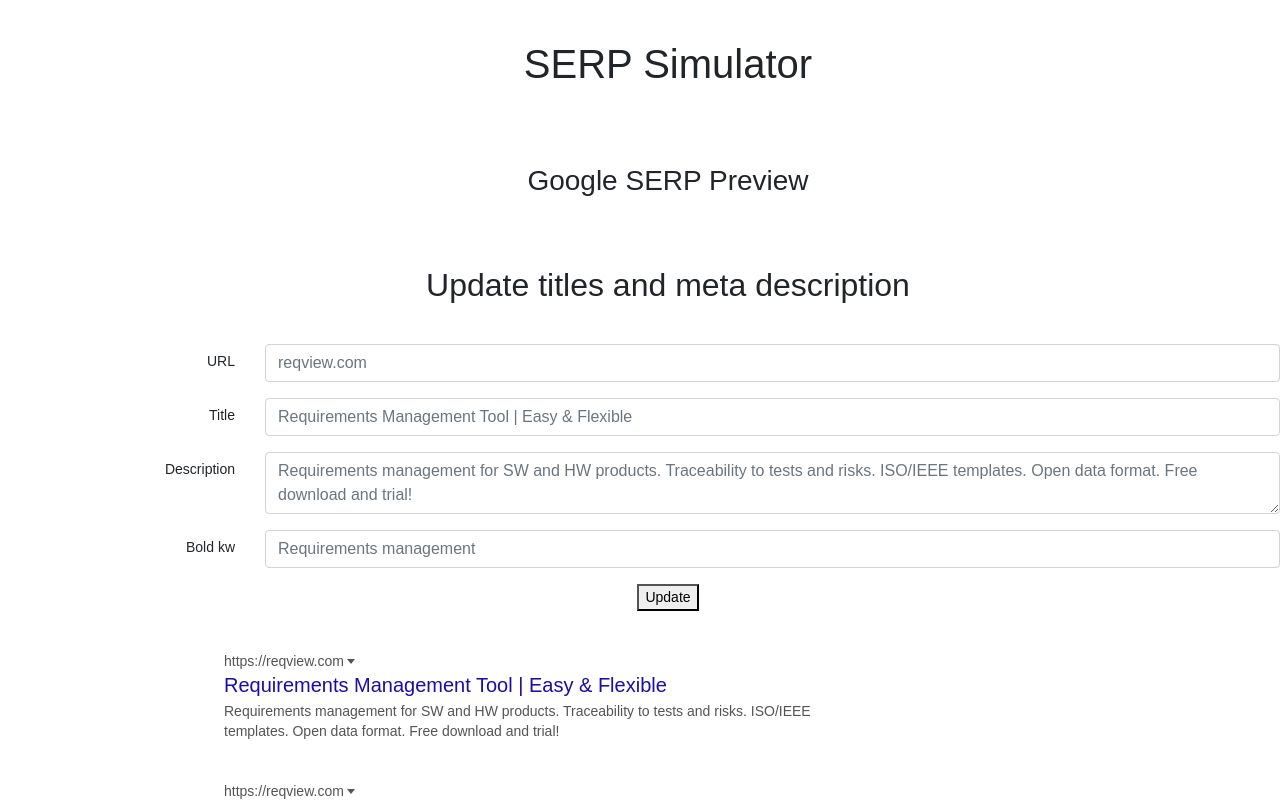
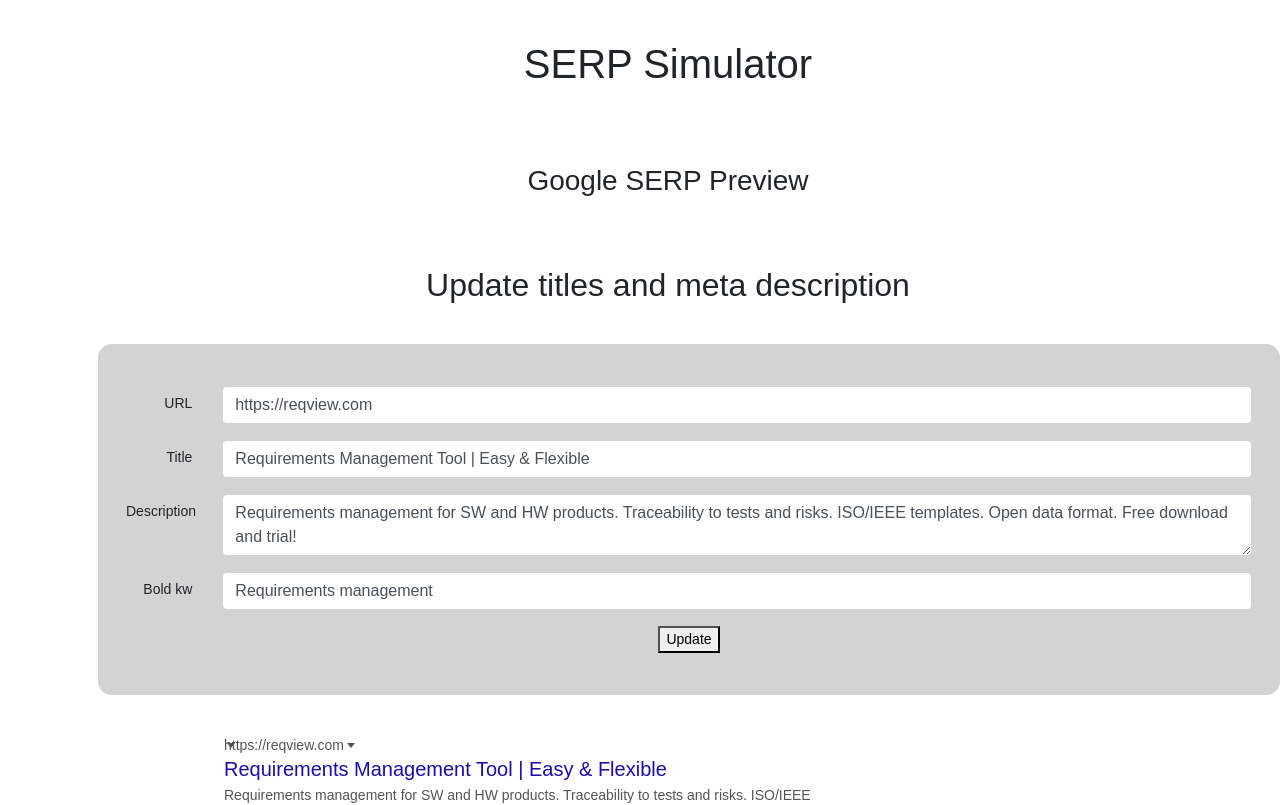
Before and after one commit to tomnovacek/SERP-simulator, a React (Create React App) app: page / in a window 1280 px wide. Shown: the top 805 px of the page. Built offline with nearby package versions, Linux system fonts and the light colour scheme.

Commit message:
Form data handling set state, use state; app and form components integration (contemporarily?)

```diff
--- a/src/App.js
+++ b/src/App.js
@@ -1,10 +1,22 @@
-import React from "react";
+import React, { useState } from "react";
+import { Form, FormGroup, Label, Col, Input } from "reactstrap";
 import "./styles.css";
 import MetaForm from "./Form";
 import Serp from "./Serp";
 import "bootstrap/dist/css/bootstrap.min.css";
 
-export default function App() {
+function App() {
+  const [state, setState] = useState({});
+  /*   const [state, setState] = useState([{
+  url: "reqview.com",
+  title: "Requirements Management Tool | Easy & Flexible",
+  description: "Requirements management for SW and HW products. Traceability to tests and risks. ISO/IEEE templates. Open data format. Free download and trial!"}]); */
+
+  const handleChange = (e) => {
+    setState({ ...state, [e.target.name]: e.target.value });
+    console.log(state);
+  };
+
   return (
     <div className="App">
       <h1>SERP Simulator</h1>
@@ -13,12 +25,76 @@
         <h3>Google SERP Preview</h3>
         <h2>Update titles and meta description</h2>
         <div>
-          <MetaForm />
+          <Form>
+            <FormGroup row>
+              <Label sm={1} for="formGroupExampleInput">
+                URL
+              </Label>
+              <Col>
+                <Input
+                  sm={11}
+                  type="text"
+                  className="form-control"
+                  id="url"
+                  name="url"
+                  defaultValue="https://reqview.com"
+                  onChange={handleChange}
+                />
+              </Col>
+            </FormGroup>
+            <FormGroup row>
+              <Label sm={1} for="formGroupExampleInput">
+                Title
+              </Label>
+              <Col>
+                <Input
+                  sm={11}
+                  type="text"
+                  className="form-control"
+                  name="title"
+                  id="title"
+                  defaultValue="Requirements Management Tool | Easy & Flexible"
+                  onChange={handleChange}
+                />
+              </Col>
+            </FormGroup>
+            <FormGroup row>
+              <Label sm={1} for="formGroupExampleInput2">
+                Description
+              </Label>
+              <Col>
+                <Input
+                  sm={11}
+                  type="textarea"
+                  className="form-control"
+                  name="description"
+                  id="description"
+                  defaultValue="Requirements management for SW and HW products. Traceability to tests and risks. ISO/IEEE templates. Open data format. Free download and trial!"
+                  onChange={handleChange}
+                />
+              </Col>
+            </FormGroup>
+            <FormGroup row>
+              <Label sm={1} for="formGroupExampleInput2">
+                Bold kw
+              </Label>
+              <Col>
+                <Input
+                  sm={11}
+                  type="text"
+                  classNameName="form-control"
+                  id="keyword"
+                  defaultValue="Requirements management"
+                />
+              </Col>
+            </FormGroup>
+            <button>Update</button>
+          </Form>
         </div>
         <Serp
-          url="https://reqview.com"
-          title="Requirements Management Tool | Easy & Flexible"
-          description="Requirements management for SW and HW products. Traceability to tests and risks. ISO/IEEE templates. Open data format. Free download and trial!"
+          url={state.url}
+          title={state.title}
+          description={state.description}
         />
         <Serp
           url="https://reqview.com"
@@ -44,3 +120,5 @@
     </div>
   );
 }
+
+export default App;
--- a/src/Form.js
+++ b/src/Form.js
@@ -1,21 +1,19 @@
-import React from "react";
+import React, { useState } from "react";
 import { Form, FormGroup, Label, Col, Input } from "reactstrap";
 import rp from "request-promise";
 import cheerio from "cheerio";
 
-class MetaForm extends React.Component {
-  constructor() {
-    super();
-    this.state = {
+function MetaForm() {
+  const [state, setState] = useState({});
+  /*   const [state, setState] = useState([{
     url: "reqview.com",
     title: "Requirements Management Tool | Easy & Flexible",
-      description:
-        "Requirements management for SW and HW products. Traceability to tests and risks. ISO/IEEE templates. Open data format. Free download and trial!"
+    description: "Requirements management for SW and HW products. Traceability to tests and risks. ISO/IEEE templates. Open data format. Free download and trial!"}]); */
+
+  const handleChange = (e) => {
+    setState({ ...state, [e.target.name]: e.target.value });
+    console.log(state);
   };
-    this.handleClick = this.handleClick.bind(this);
-  }
-
-  handleClick() {}
 
   /*  componentDidMount() {
     // use the request-promise library to fetch the HTML from pokemon.org
@@ -26,7 +24,6 @@
     });
   } */
 
-  render() {
   return (
     <Form>
       <FormGroup row>
@@ -39,7 +36,9 @@
             type="text"
             className="form-control"
             id="url"
-              placeholder={this.state.url}
+            name="url"
+            placeholder="https://reqview.com"
+            onChange={handleChange}
           />
         </Col>
       </FormGroup>
@@ -52,8 +51,10 @@
             sm={10}
             type="text"
             className="form-control"
+            name="title"
             id="title"
-              placeholder={this.state.title}
+            placeholder="Requirements Management Tool | Easy & Flexible"
+            onChange={handleChange}
           />
         </Col>
       </FormGroup>
@@ -66,8 +67,10 @@
             sm={10}
             type="textarea"
             className="form-control"
+            name="description"
             id="description"
-              placeholder={this.state.description}
+            placeholder="Requirements management for SW and HW products. Traceability to tests and risks. ISO/IEEE templates. Open data format. Free download and trial!"
+            onChange={handleChange}
           />
         </Col>
       </FormGroup>
@@ -89,6 +92,5 @@
     </Form>
   );
 }
-}
 
 export default MetaForm;
--- a/src/styles.css
+++ b/src/styles.css
@@ -6,11 +6,16 @@
   background-color: rgb(255, 255, 255);
   margin-left: 4em;
 }
+form {
+  margin-left: 3em;
+  border-radius: 1em;
+  padding: 3em 2em;
+  background-color: lightgrey;
+}
 
 label {
   display: inline-block;
   text-align: right;
-  width: 180px;
   margin-bottom: 0.625em;
 }
 
```
Lines whose indentation alone changed are shown as unchanged.
